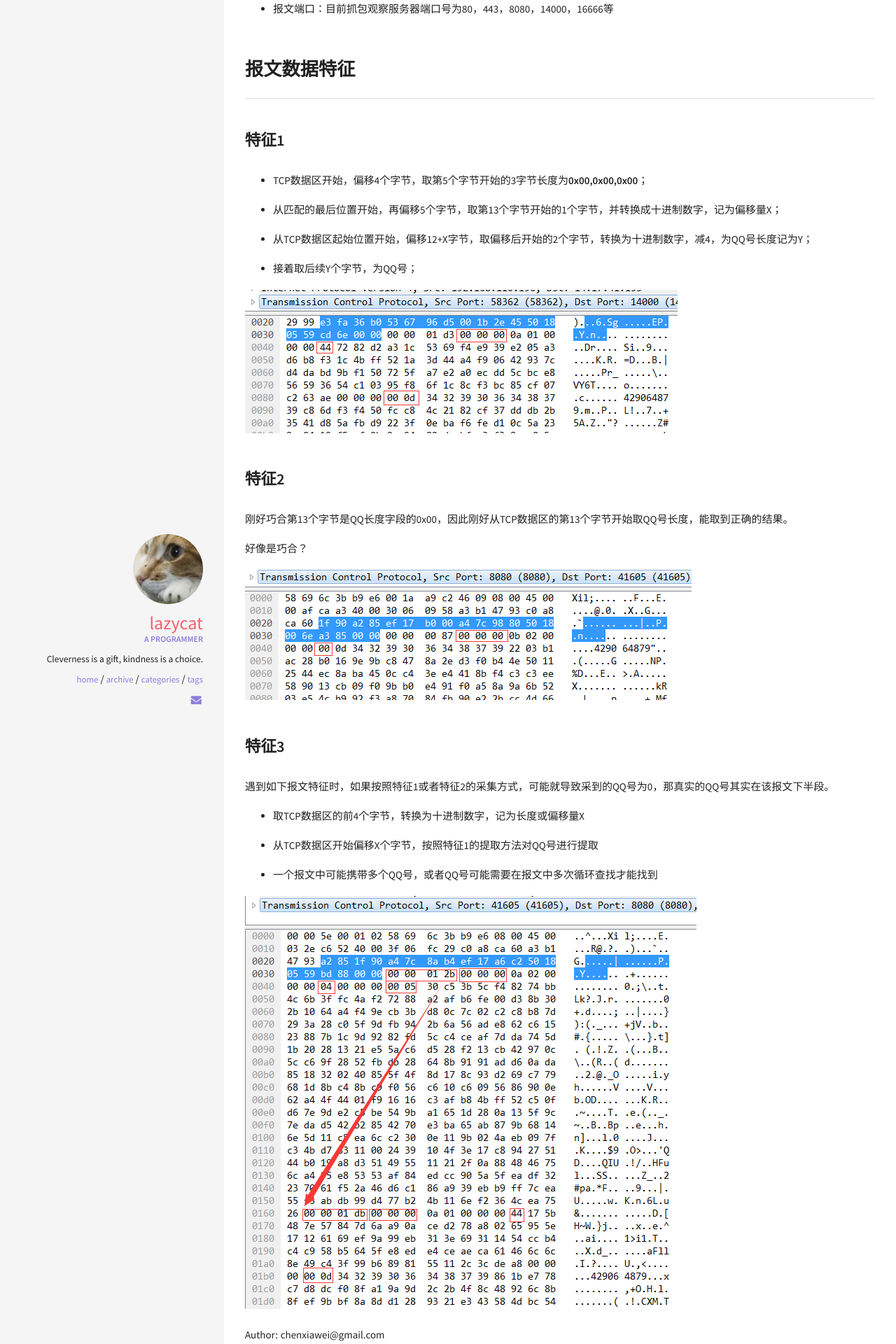
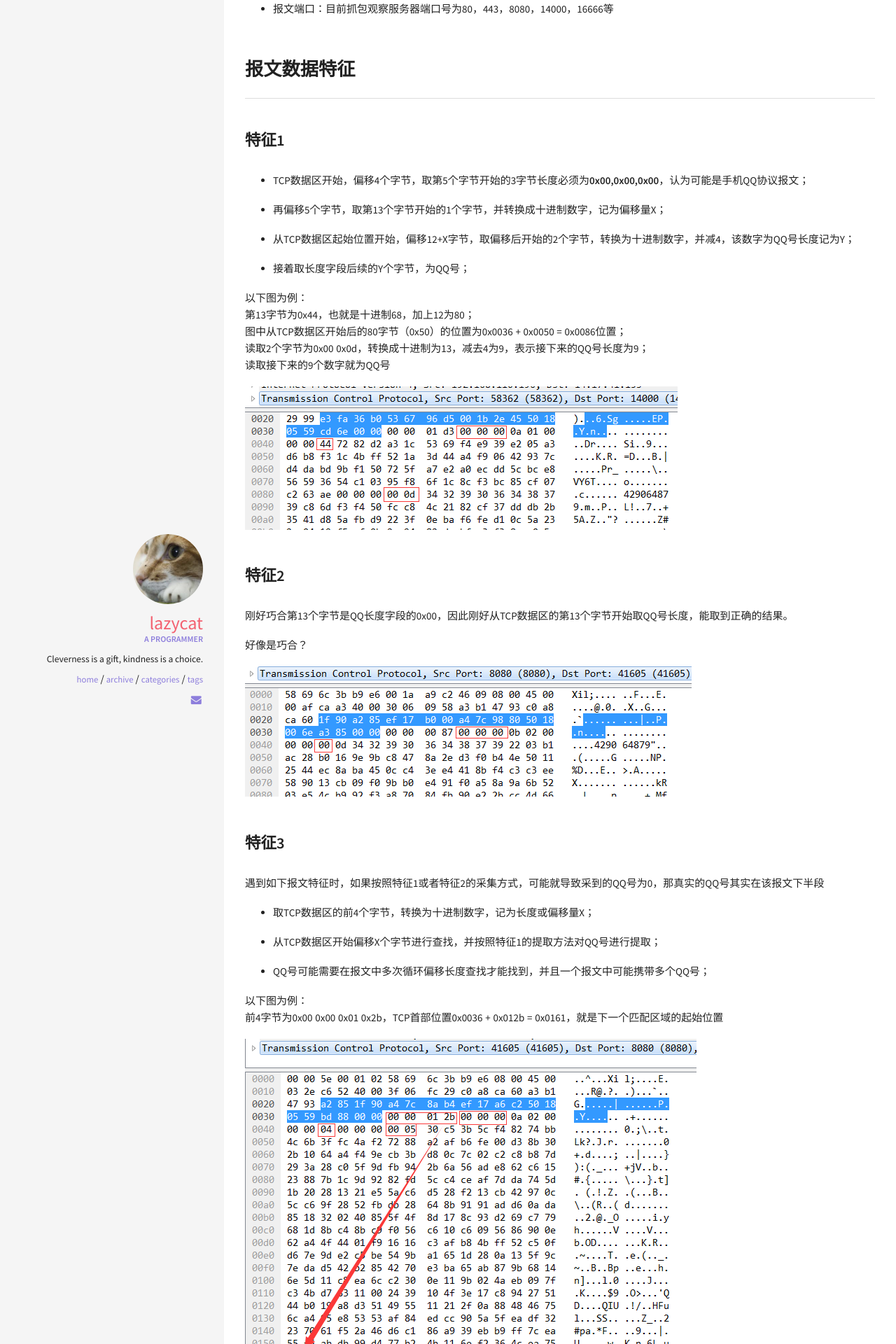
Before and after one commit to iptraveller/iptraveller.github.com, a Jekyll site: the page built from _posts/2016-10-25-app-identify-qq.md, in a window 1280 px wide. Shown: the part 449-2369 px from the top of the page at 70% size. Built offline with Jekyll 4.4.1, drawn with Linux system fonts in a browser that asks for light colours; comment, search, counter and statistics services are not loaded.

Commit message:
modify file

```diff
--- a/_posts/2016-10-25-app-identify-qq.md
+++ b/_posts/2016-10-25-app-identify-qq.md
@@ -1,7 +1,7 @@
 ---
 layout: post
 title: 手机QQ号识别
-excerpt: ""
+excerpt: "通过抓包分析手机QQ号的提取方法"
 categories: [app-identify]
 comments: true
 ---
@@ -18,13 +18,19 @@ comments: true
 
 ### 特征1
 
-* TCP数据区开始，偏移4个字节，取第5个字节开始的3字节长度为**0x00,0x00,0x00**；
+* TCP数据区开始，偏移4个字节，取第5个字节开始的3字节长度必须为**0x00,0x00,0x00**，认为可能是手机QQ协议报文；
 
-* 从匹配的最后位置开始，再偏移5个字节，取第13个字节开始的1个字节，并转换成十进制数字，记为偏移量X；
+* 再偏移5个字节，取第13个字节开始的1个字节，并转换成十进制数字，记为偏移量X；
 
-* 从TCP数据区起始位置开始，偏移12+X字节，取偏移后开始的2个字节，转换为十进制数字，减4，为QQ号长度记为Y；
+* 从TCP数据区起始位置开始，偏移12+X字节，取偏移后开始的2个字节，转换为十进制数字，并减4，该数字为QQ号长度记为Y；
 
-* 接着取后续Y个字节，为QQ号；
+* 接着取长度字段后续的Y个字节，为QQ号；
+
+以下图为例：
+第13字节为0x44，也就是十进制68，加上12为80；
+图中从TCP数据区开始后的80字节（0x50）的位置为0x0036 + 0x0050 = 0x0086位置；
+读取2个字节为0x00 0x0d，转换成十进制为13，减去4为9，表示接下来的QQ号长度为9；
+读取接下来的9个数字就为QQ号
 
 ![qq1](/img/qq.png)
 
@@ -38,13 +44,16 @@ comments: true
 
 ### 特征3
 
-遇到如下报文特征时，如果按照特征1或者特征2的采集方式，可能就导致采到的QQ号为0，那真实的QQ号其实在该报文下半段。
+遇到如下报文特征时，如果按照特征1或者特征2的采集方式，可能就导致采到的QQ号为0，那真实的QQ号其实在该报文下半段
 
-* 取TCP数据区的前4个字节，转换为十进制数字，记为长度或偏移量X
+* 取TCP数据区的前4个字节，转换为十进制数字，记为长度或偏移量X；
 
-* 从TCP数据区开始偏移X个字节，按照特征1的提取方法对QQ号进行提取
+* 从TCP数据区开始偏移X个字节进行查找，并按照特征1的提取方法对QQ号进行提取；
 
-* 一个报文中可能携带多个QQ号，或者QQ号可能需要在报文中多次循环查找才能找到
+* QQ号可能需要在报文中多次循环偏移长度查找才能找到，并且一个报文中可能携带多个QQ号；
+
+以下图为例：
+前4字节为0x00 0x00 0x01 0x2b，TCP首部位置0x0036 + 0x012b = 0x0161，就是下一个匹配区域的起始位置
 
 ![qq3](/img/qq3.png)
 
```
